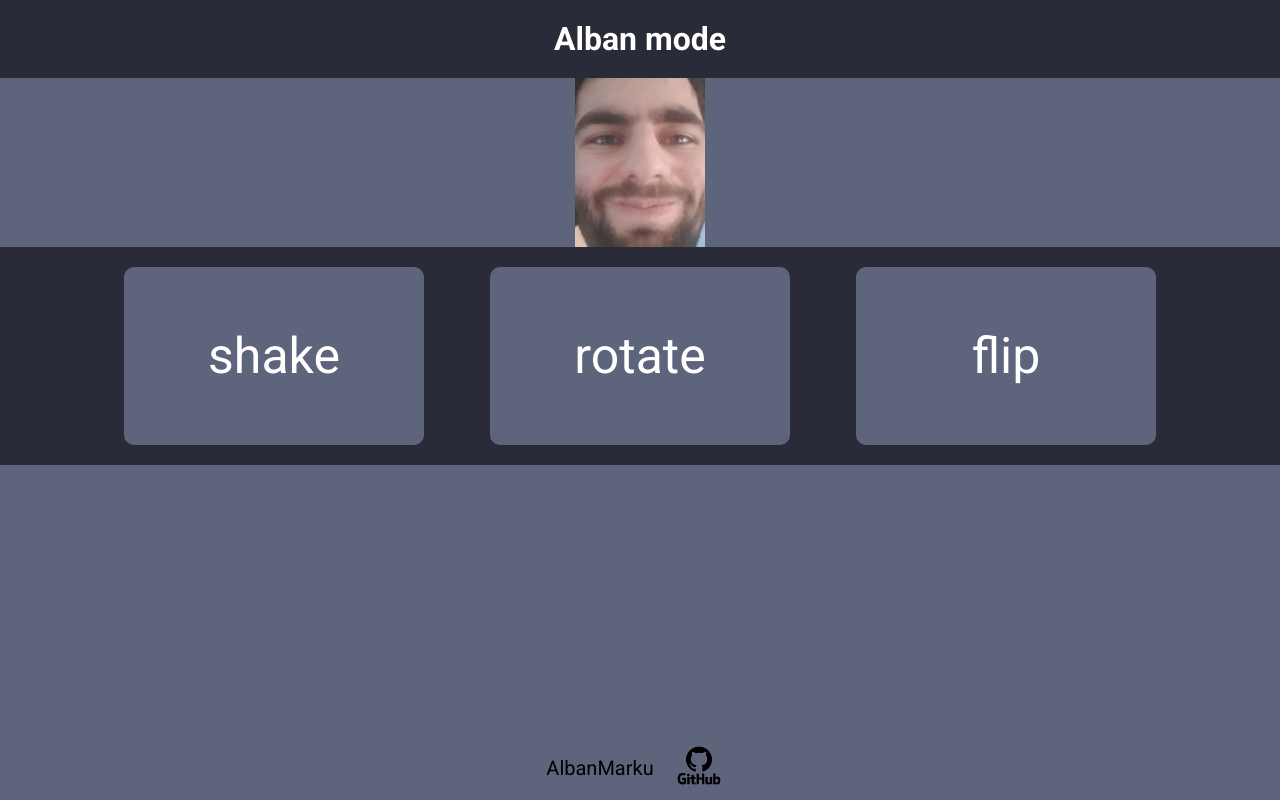
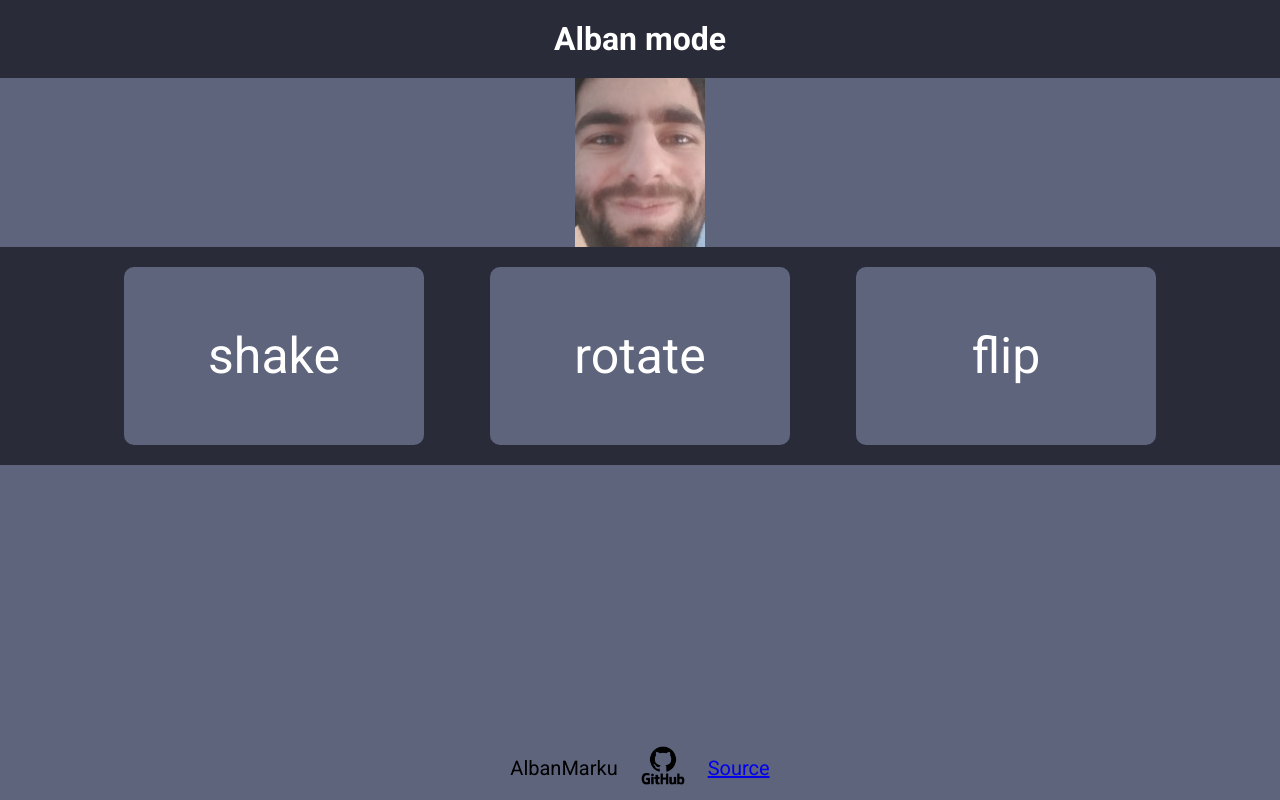
Before and after one commit to ndv99/awbin, a plain HTML site: page index.html in a window 1280 px wide. Drawn offline with Linux system fonts and the light colour scheme.

Commit message:
Add link to source code in footer

```diff
--- a/index.html
+++ b/index.html
@@ -36,6 +36,7 @@
         <div class="footerArea">
             <footer>AlbanMarku</footer>
             <a href="https://github.com/AlbanMarku"><img class="floating" src="logo.png" alt="git Logo"></a>
+            <a href="https://github.com/ndv99/awbin">Source</a>
 
         </div>
 
```
